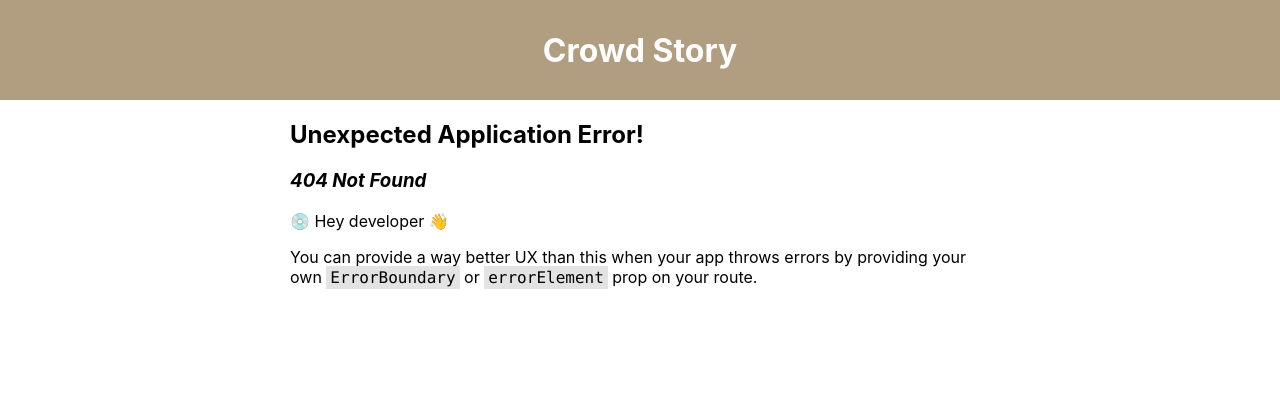
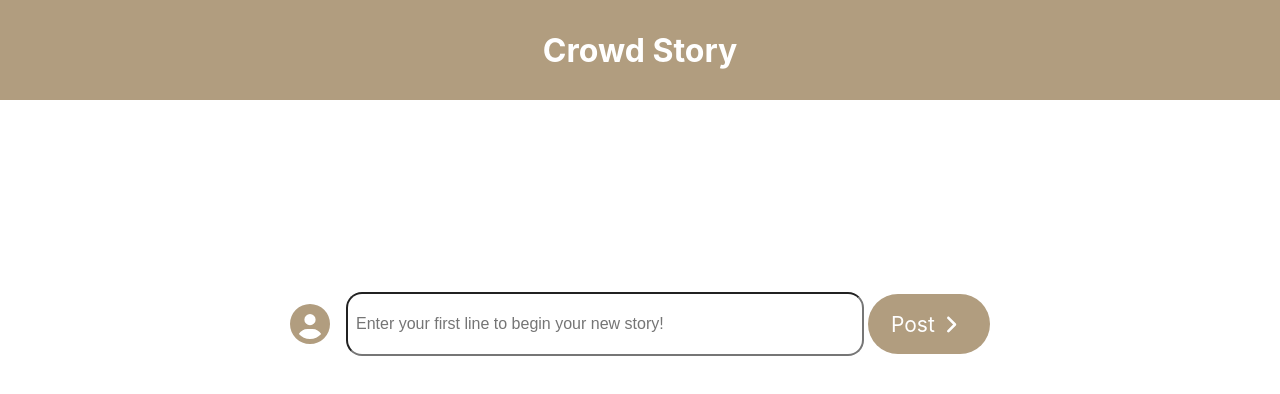
Before and after one commit to john1625b/crowd-story-UI, a React (Create React App) app: page /story in a window 1280 px wide. Before the commit this address had no page. Shown: the top 394 px of the page. Built offline with nearby package versions, Linux system fonts and the light colour scheme.

Commit message:
integrates create story

```diff
--- a/package.json
+++ b/package.json
@@ -2,6 +2,7 @@
   "name": "crowd-story",
   "version": "0.1.0",
   "private": true,
+  "proxy": "https://damp-woodland-51512.herokuapp.com/",
   "dependencies": {
     "@fortawesome/fontawesome-svg-core": "^6.2.0",
     "@fortawesome/free-solid-svg-icons": "^6.2.0",
--- a/src/App.styles.ts
+++ b/src/App.styles.ts
@@ -15,6 +15,7 @@
   display: flex;
   align-items: center;
   justify-content: center;
+  margin-bottom: 32px;
 `;
 
 export const AppTitle = styled.h1`
--- a/src/App.tsx
+++ b/src/App.tsx
@@ -4,15 +4,15 @@
 import Router from "./components/Routing/Router";
 
 
-import StoryBuilder from "./components/StoryBuilder/StoryBuilder";
 import axios from "axios";
 
-axios.defaults.baseURL = 'https://reqres.in'
+axios.defaults.baseURL = 'https://damp-woodland-51512.herokuapp.com/'
 // axios.defaults.headers.common['Authorization'] = 'AUTH TOKEN';
-// axios.defaults.headers.post['Content-Type'] = 'application/json';
+axios.defaults.headers.post['Content-Type'] = 'application/json';
 
 
 const App: FC = () => {
+
     return (
         <div>
             <Header>
--- a/src/components/Loading/Loading.tsx
+++ b/src/components/Loading/Loading.tsx
@@ -1,5 +1,6 @@
 import React, {useEffect} from "react";
 import {useNavigate} from "react-router-dom";
+import axios from "axios";
 
 
 const Loading = () => {
@@ -16,6 +17,13 @@
         }, 3000)
     }, [])
 
+    useEffect(() => {
+        axios.post('/story/create', {
+            userName: 'user1',
+            lineContent: ''
+        })
+    }, [])
+
     return (
         <div>
             loading...
--- a/src/components/StoryBuilder/LineItem/LineItem.tsx
+++ b/src/components/StoryBuilder/LineItem/LineItem.tsx
@@ -13,7 +13,7 @@
     return (
         <LineItemContainer>
             <LineItemNumber>
-                {number}
+                {number + 1}
             </LineItemNumber>
             <FontAwesomeIcon icon={faCircleUser} style={AvatarStyles}/>
             <TextContainer>
--- a/src/components/StoryBuilder/StoryBuilder.tsx
+++ b/src/components/StoryBuilder/StoryBuilder.tsx
@@ -12,6 +12,7 @@
 import axios from "axios";
 import LineItem from "./LineItem/LineItem";
 import {AvatarStyles} from "./LineItem/LineItem.style";
+import {useNavigate, useParams} from "react-router-dom";
 
 
 const userNameMock: string = 'John';
@@ -24,14 +25,34 @@
 const StoryBuilder = () => {
     const [lineList, setLineList] = useState<Line[]>([]);
     const [inputText, setInputText] = useState<string>('');
+    const [firstLine, setFirstLine] = useState<boolean>(true);
+    const {storyId} = useParams<{ storyId?: string }>();
 
+    const navigate = useNavigate();
     const onSubmitClick = () => {
+        if (inputText === '') return;
+
         const newLine = {
             user: userNameMock,
             text: inputText
         }
-        console.log([...lineList, newLine])
-        setLineList([...lineList, newLine]);
+        if (firstLine) {
+            axios.post('/story/create', {
+                userName: 'user1',
+                lineContent: inputText
+            }).then(res => {
+                navigate(`/story/${res.data.payload._id}`);
+            })
+            setLineList([...lineList, newLine]);
+            setFirstLine(false)
+        } else {
+            axios.post('/story/add-line', {
+                userName: 'user1',
+                storyId: storyId,
+                lineContent: inputText,
+            })
+        }
+
         setInputText("")
     }
 
@@ -40,16 +61,6 @@
             onSubmitClick();
         }
     }
-
-    useEffect(() => {
-        axios.get('/api/users?page=2')
-            .then((response) => {
-                console.log('response', JSON.stringify(response.data.data, null, 2))
-            })
-            .catch((error) => {
-                console.error(error);
-            })
-    }, [])
 
     const placeHolderTextInitial = 'Enter your first line to begin your new story!'
     const placeHolderTextNonInitial = 'Enter your text for the next line in the story!'
```
Also changed, not shown: src/components/Routing/Router.tsx (+5 -7 lines).
